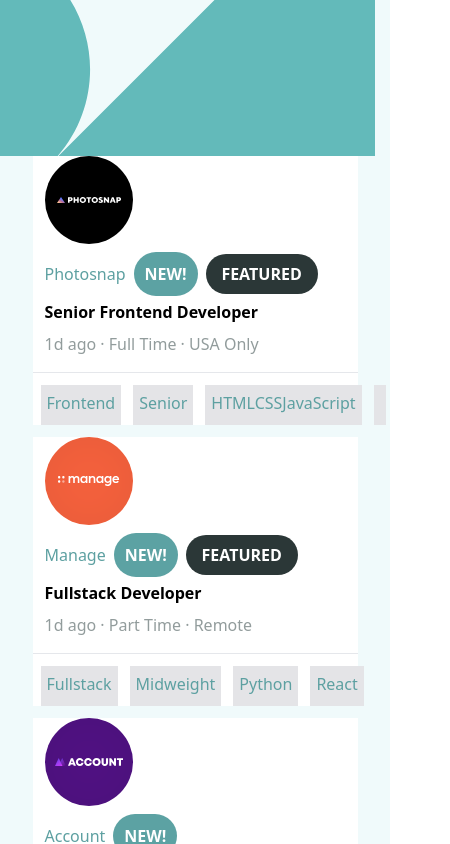
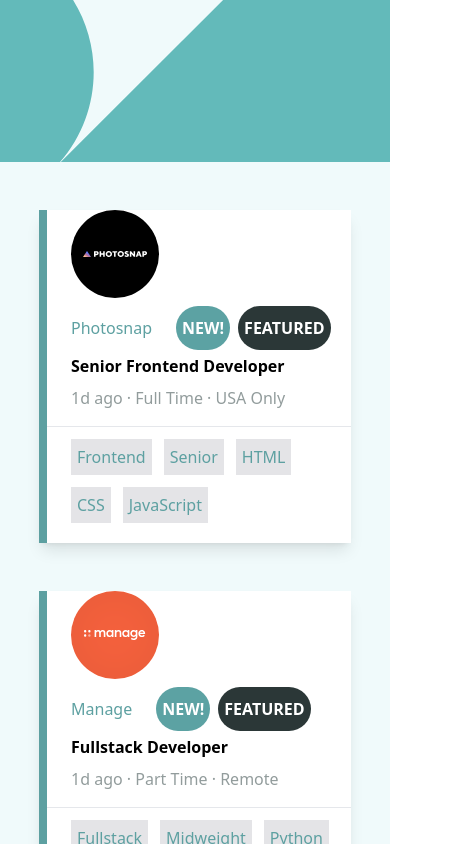
Before and after one commit to Justin-Quinn51/GitHub-Jobs, a React (Vite) app: page / in a window 390 px wide. Shown: the top 844 px of the page, 450 px wide, since content can reach past the window. Built offline with nearby package versions, Linux system fonts and the light colour scheme.

Commit message:
Mobile layout mostly complete

```diff
--- a/src/components/Header.jsx
+++ b/src/components/Header.jsx
@@ -1,8 +1,8 @@
 
 export default function Header() {
     return (
-        <div>
-            <img src="/bg-header-mobile.svg" alt="Background Header Mobile" />
+        <div className=''>
+            <img className='w-full' src="/bg-header-mobile.svg" alt="Background Header Mobile" />
         </div>
     )
 }
--- a/src/components/Tile.jsx
+++ b/src/components/Tile.jsx
@@ -1,31 +1,22 @@
-import jobsData from '../data.json'
 
 export default function Tile({logo, company, newPost, featured, position, postedAt, contract, location, role, level, tools, languages, key}) {
 
-    const requiredLanguages = jobsData.map(language => {
-        return jobsData[language]
-    })
-
-    const requiredTools = jobsData.map(tool => {
-        return tool
-    })
-
     return (
-        <div className='bg-white w-5/6 mx-auto '>
-          <section className='ml-3 leading-8'>
+        <div className={ featured ? 'bg-white w-4/5 pb-2 mx-auto shadow-lg border-l-8 border-l-aqua': 'bg-white w-4/5 pb-2 mx-auto shadow-lg' }>
+          <section className='ml-6 mt-12 leading-8'>
             <img className='mb-2' src={logo} alt="Company Logo" />
-            <span className="text-aqua mr-2">{company}</span>
-            { newPost === true && (<button className='text-white font-bold bg-aqua-dark rounded-full p-1.5 w-16 mr-2'>NEW!</button>) }
-            { featured === true && (<button className='text-white font-bold bg-dark-green rounded-full p-1 w-28'>FEATURED</button>) }
+            <span className="text-aqua mr-6">{company}</span>
+            { newPost === true && (<button className='text-white font-bold bg-aqua-dark rounded-full p-1.5 mr-2'>NEW!</button>) }
+            { featured === true && (<button className='text-white font-bold bg-dark-green rounded-full p-1.5'>FEATURED</button>) }
             <h2 className='font-bold'>{position}</h2>
             <span className="text-light-gray">{postedAt} <span className=''>&middot;</span> {contract} <span className=''>&middot;</span> {location}</span>
           </section>
           <hr className='mt-3 underline'/>
-          <section className='flex gap-3 my-3 mx-2 h-10 w-5'>
+          <section className='flex flex-wrap gap-3 ml-6 my-3 mx-2'>
             <div className='bg-zinc-200 p-1.5 text-aqua'>{role}</div>
             <div className='bg-zinc-200 p-1.5 text-aqua'>{level}</div>
-            { requiredLanguages && (<div className='bg-zinc-200 p-1.5 text-aqua'>{languages}</div>) }
-            { requiredTools && (<div className='bg-zinc-200 p-1.5 text-aqua'>{tools}</div>) }
+            { languages.map((language) => <div key={languages.id} className='bg-zinc-200 p-1.5 text-aqua'>{language}</div>) }
+            { tools.map((tool) => <div key={tools.id} className='bg-zinc-200 p-1.5 text-aqua'>{tool}</div>) }
           </section>
         </div>
     )
```
Also changed, not shown: src/App.jsx (line endings or trailing spaces).
